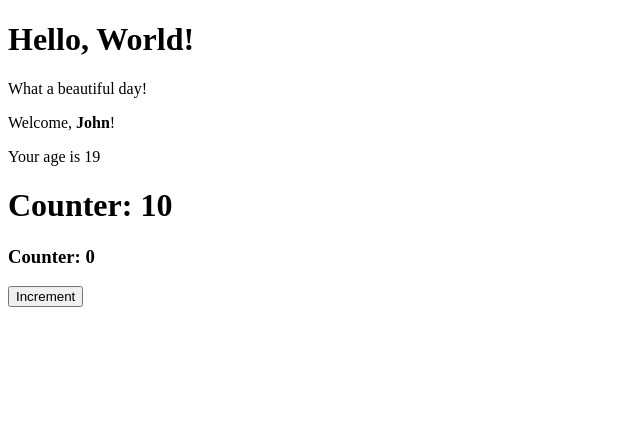
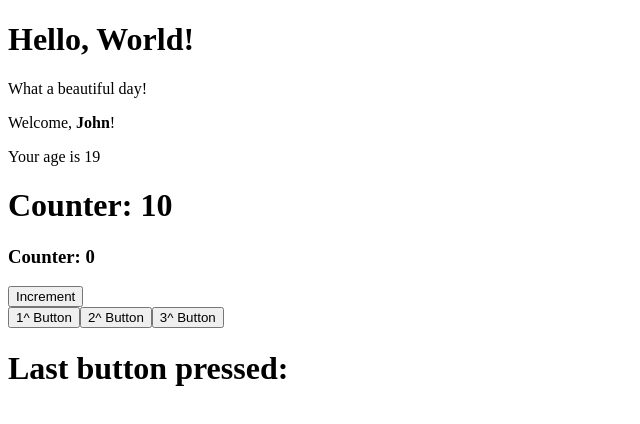
Before and after one commit to fleola/my-app, a React (Create React App) app in the folder components-new-app/: page / in a window 1280 px wide. Shown: the top 424 px of the page, without its empty margins (0-640 px from the left). Built offline with nearby package versions, Linux system fonts and the light colour scheme.

Commit message:
events 03

```diff
--- a/components-new-app/src/App.js
+++ b/components-new-app/src/App.js
@@ -1,5 +1,6 @@
 import React from "react";
 import { ClickCounter } from "./ClickCounter";
+import { ClickTracker } from "./ClickTracker";
 import { Counter } from "./Counter";
 import { Hello } from "./Hello";
 import { Welcome } from "./Welcome";
@@ -16,6 +17,7 @@ export class App extends React.Component {
           incrementInterval={3000}
         />
         <ClickCounter />
+        <ClickTracker />
       </div>
     );
   }
--- /dev/null
+++ b/components-new-app/src/ClickTracker.js
@@ -0,0 +1,24 @@
+import React from "react";
+
+export class ClickTracker extends React.Component {
+  state = {
+    click: "",
+  };
+  handleClick = (event) => {
+    this.setState(() => {
+      return {
+        click: event.target.innerHTML,
+      };
+    });
+  };
+  render() {
+    return (
+      <div>
+        <button onClick={this.handleClick}>1^ Button</button>
+        <button onClick={this.handleClick}>2^ Button</button>
+        <button onClick={this.handleClick}>3^ Button</button>
+        <h1>Last button pressed: {this.state.click}</h1>
+      </div>
+    );
+  }
+}
```
Also changed, not shown: 1 other file (tests, documents, lock files or other folders).
